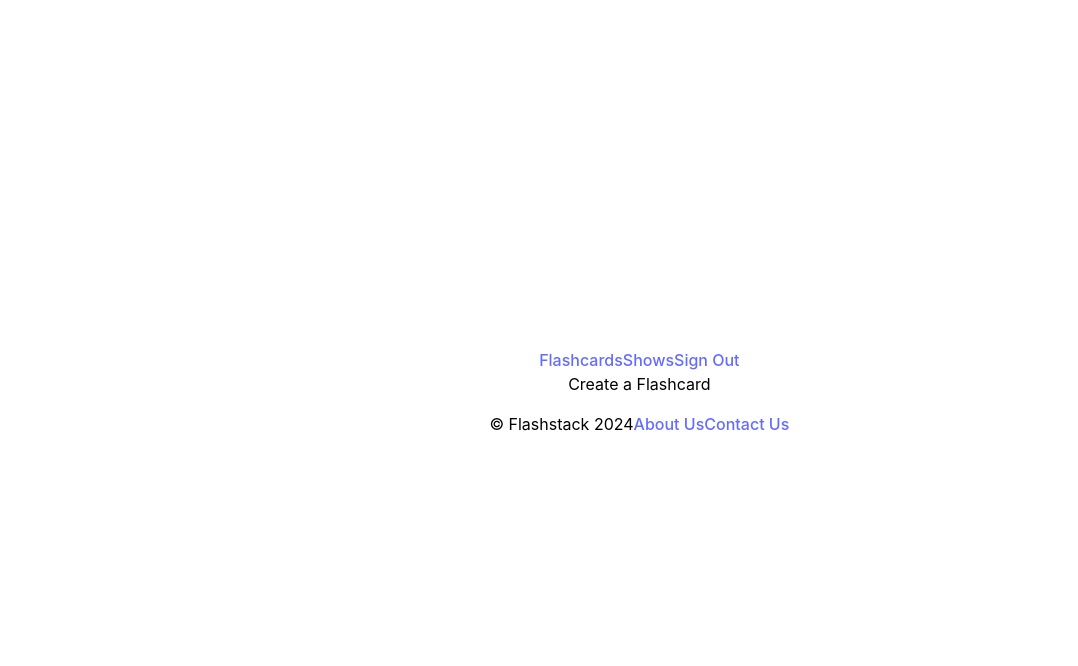
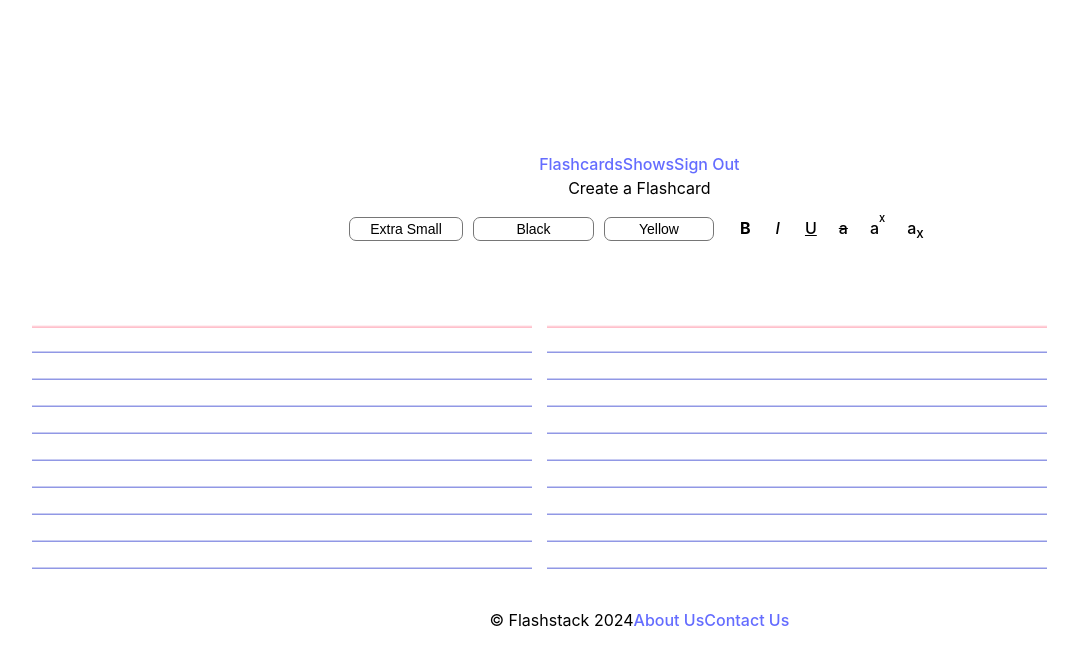
Before and after one commit to lottie-isobel/Flashstack, a React (Vite) app: page /newflashcard in a window 1280 px wide. Shown: the top 666 px of the page, without its empty margins (0-1078 px from the left). Built offline with nearby package versions, Linux system fonts and the light colour scheme.

Commit message:
add styling control and card components and add them to the create note/flashcard pages.

```diff
--- a/src/App.css
+++ b/src/App.css
@@ -11,3 +11,85 @@
 #copyright {
     display: inline-block;
 }
+
+/* Styling for card */
+.card{
+    font-family: 'Indie Flower', cursive;
+    background-color: white;
+    background: repeating-linear-gradient(white, white 25px, #9198e5 26px, #9198e5 27px);
+    background-position-y: 34px;
+    height: 300px;
+    width: 500px;
+    padding: 0;
+    margin-top: 50px;
+    margin-right: 15px;
+    color: black;
+    }
+
+    .card header {
+    background: linear-gradient(white, white 33px, pink 35px, pink 36px);
+    height: 36px;
+    text-decoration: su;
+    }
+
+    .card-title {
+    position: relative;
+    left: 10px;
+    top: -1.5px;
+    font-size: 30px;
+    font-weight: bold;
+    }
+
+    .card-text {
+    position: relative;
+    top: 30px;
+    font-size: 18px;
+    margin: 0 20px;
+    line-height: 27px;
+    padding: 0;
+
+    }
+
+    /* Styling for text styles */
+
+    .btn {
+      padding: 3px 5px 3px 5px;
+      margin-left: 10px;
+      background: white;
+      color: black;
+    }
+
+    #italicBtn {
+      padding-left: 8px;
+      padding-right: 8px;
+    }
+
+    #superBtn {
+      padding-top: 0;
+      padding-bottom: 3px;
+    }
+
+    #subBtn {
+      padding-top: 3px;
+      padding-bottom: 0;
+    }
+
+    .dropdown {
+      display: inline-block;
+      margin-right: 10px;
+    }
+
+    .dropdown select {
+      appearance: none;
+      padding: 3px 5px 3px 5px;
+      font-size: 14px;
+      text-align: center;
+      border-radius: 7px;
+      background-color: white;
+      color: black;
+      cursor: pointer;
+    }
+
+    .dropdown select option {
+      padding: 3px 5px 3px 5px;
+    }
--- /dev/null
+++ b/src/components/Card/index.jsx
@@ -0,0 +1,41 @@
+import React, { useState, useRef, useEffect } from 'react';
+
+export default function Card() {
+
+    const [title, setTitle] = useState('');
+    const [text, setText] = useState('');
+    const [initialTitle, setInitialTitle] = useState('');
+    const [initialText, setInitialText] = useState('');
+    const titleRef = useRef(null);
+    const textRef = useRef(null);
+
+    /* To prevent the input text from changing when applying styling or modifying the content */
+    useEffect(() => {
+      setInitialTitle(titleRef.current.innerText);
+      setInitialText(textRef.current.innerText);
+    }, []);
+
+    /* To handle changes in the inputs */
+    const handleTitleChange = () => {
+      setTitle(titleRef.current.innerText);
+    };
+
+    const handleTextChange = () => {
+      setText(textRef.current.innerText);
+    };
+
+  return (
+    <>
+      <div className="card">
+        <header>
+          <span className="card-title" ref={titleRef} contentEditable onInput={handleTitleChange} suppressContentEditableWarning={true}>
+            {initialTitle}
+          </span>
+        </header>
+        <p className="card-text" ref={textRef} contentEditable onInput={handleTextChange} suppressContentEditableWarning={true}>
+          {initialText}
+        </p>
+      </div>
+    </>
+  )
+}
--- /dev/null
+++ b/src/components/StylingControls/index.jsx
@@ -0,0 +1,201 @@
+import React, { useState, useRef, useEffect } from 'react';
+
+export default function StylingControls() {
+
+    const [isSuper, setIsSuper] = useState(false);
+    const [isSub, setIsSub] = useState(false);
+
+      /* The style controls */
+  const handleFontSizeChange = (e) => {
+    const fontSize = e.target.value;
+    document.execCommand('styleWithCSS', false, true);
+    document.execCommand('fontSize', false, fontSize);
+  };
+
+  const handleFontColorChange = (e) => {
+    const color = e.target.value;
+    document.execCommand('foreColor', false, color);
+  };
+
+  const handlehighlightChange = (e) => {
+    const highlight = e.target.value;
+    document.execCommand('hiliteColor', false, highlight);
+  };
+
+  const toggleBold = () => {
+    document.execCommand('bold', false, null);
+  };
+
+  const toggleItalic = () => {
+    document.execCommand('italic', false, null);
+  };
+
+  const toggleUnderline = () => {
+    document.execCommand('underline', false, null);
+  };
+
+  const toggleStrikethrough = () => {
+    document.execCommand('strikeThrough', false, null);
+  };
+
+  const toggleSuperscript = () => {
+    console.log("button:" + isSuper)
+    console.log("triggered")
+    const selection = window.getSelection();
+    console.log("if statement not covered yet")
+    if (!selection.isCollapsed) {
+      const range = selection.getRangeAt(0);
+
+      if (isSuper === true) {
+        removeSuperscript();
+      } else {
+        applySuperscript();
+      }
+    }
+  };
+
+  const applySuperscript = () => {
+    const selection = window.getSelection();
+    if (!selection.isCollapsed) {
+      const range = selection.getRangeAt(0);
+
+      const span = document.createElement('span');
+      span.style.fontSize = '13px';
+      span.style.verticalAlign = 'super';
+
+      range.surroundContents(span);
+
+      selection.removeAllRanges();
+
+      let commonAncestor = range.commonAncestorContainer;
+      while (commonAncestor && commonAncestor.nodeType !== 1) {
+        commonAncestor = commonAncestor.parentNode;
+      }
+
+      if (commonAncestor) {
+        commonAncestor.style.top = '26px';
+      }
+    }
+    setIsSuper(!isSuper);
+    console.log("applied:" + isSuper);
+  };
+
+  const removeSuperscript = () => {
+    const selection = window.getSelection();
+    if (!selection.isCollapsed) {
+      const range = selection.getRangeAt(0);
+
+      const supSpan = range.commonAncestorContainer.parentNode;
+      if (supSpan.tagName === 'SPAN' && supSpan.style.verticalAlign === 'super') {
+        const parentNode = supSpan.parentNode;
+
+        while (supSpan.firstChild) {
+          parentNode.insertBefore(supSpan.firstChild, supSpan);
+        }
+
+        parentNode.removeChild(supSpan);
+
+        const superscripts = parentNode.querySelectorAll('span[style*="vertical-align: super"]');
+
+        if (superscripts.length === 0 && parentNode.style.top) {
+          parentNode.style.top = '30px';
+        }
+      }
+    }
+    setIsSuper(!isSuper);
+    console.log("removed:" + isSuper);
+  };
+
+  const toggleSubscript = () => {
+    console.log("button:" + isSub)
+    console.log("triggered")
+    const selection = window.getSelection();
+    console.log("if statement not covered yet")
+    if (!selection.isCollapsed) {
+      const range = selection.getRangeAt(0);
+
+      if (isSub === true) {
+        removeSubscript();
+      } else {
+        applySubscript();
+      }
+    }
+  };
+
+  const applySubscript = () => {
+    const selection = window.getSelection();
+    const range = selection.getRangeAt(0);
+
+    const span = document.createElement('span');
+    span.style.fontSize = '13px';
+    span.style.verticalAlign = 'sub';
+
+    range.surroundContents(span);
+    selection.removeAllRanges();
+
+    setIsSub(!isSub);
+    console.log("applied:" + isSub);
+  };
+
+  const removeSubscript = () => {
+    const selection = window.getSelection();
+  if (!selection.isCollapsed) {
+    const range = selection.getRangeAt(0);
+
+    const subSpan = range.commonAncestorContainer.parentNode;
+    if (subSpan.tagName === 'SPAN' && subSpan.style.verticalAlign === 'sub') {
+      const parentNode = subSpan.parentNode;
+
+      while (subSpan.firstChild) {
+        parentNode.insertBefore(subSpan.firstChild, subSpan);
+      }
+
+      parentNode.removeChild(subSpan);
+    }
+  }
+  setIsSub(!isSub);
+  console.log("removed:" + isSub);
+  };
+
+  return (
+    <>
+      <div className="textStyles" style={{ marginTop: '10px' }}>
+        <div className="dropdown">
+          <select id="fontSizeDropdown" onChange={handleFontSizeChange}>
+            <option value="" disabled>Select Font Size</option>
+            <option value="1">Extra Small</option>
+            <option value="3">Small</option>
+            <option value="4">Medium</option>
+            <option value="5">Large</option>
+            <option value="6">Extra Large</option>
+          </select>
+        </div>
+        <div className="dropdown">
+          <select id="fontColorDropdown" onChange={handleFontColorChange}>
+            <option value="" disabled>Select Font Color</option>
+            <option value="black">Black</option>
+            <option value="blue">Blue</option>
+            <option value="red">Red</option>
+            <option value="green">Green</option>
+          </select>
+        </div>
+        <div className="dropdown">
+          <select id="highlighterDropdown" onChange={handlehighlightChange}>
+            <option value="" disabled>Select Highlight</option>
+            <option value="yellow">Yellow</option>
+            <option value="cyan">Cyan</option>
+            <option value="gray">Gray</option>
+            <option value="magenta">Magenta</option>
+            <option value="transparent">No Highlight</option>
+          </select>
+        </div>
+        <button className="btn" onClick={toggleBold} style={{ fontWeight: 'bold'}}>B</button>
+        <button className="btn" id="italicBtn" onClick={toggleItalic} style={{ fontStyle: 'italic' }}>I</button>
+        <button className="btn" onClick={toggleUnderline} style={{ textDecorationLine: 'underline'}}>U</button>
+        <button className="btn" onClick={toggleStrikethrough} style={{ textDecorationLine: 'line-through'}}>a</button>
+        <button className="btn" id="superBtn" onClick={toggleSuperscript}>a<sup><sup>x</sup></sup></button>
+        <button className="btn" id="subBtn" onClick={toggleSubscript}>a<sub>x</sub></button>
+      </div>
+    </>
+  )
+}
--- a/src/components/index.jsx
+++ b/src/components/index.jsx
@@ -1,2 +1,4 @@
 export { default as Header } from "./Header";
 export { default as Footer } from "./Footer";
+export { default as Card } from "./Card"
+export { default as StylingControls } from "./StylingControls"
--- a/src/pages/AllNotesPage/index.jsx
+++ b/src/pages/AllNotesPage/index.jsx
@@ -2,6 +2,8 @@ import React from 'react'
 
 export default function AllNotesPage() {
   return (
+    <>
     <div>All Notes</div>
+    </>
   )
 }
--- a/src/pages/CreateFlashcardPage/index.jsx
+++ b/src/pages/CreateFlashcardPage/index.jsx
@@ -1,7 +1,15 @@
 import React from 'react'
+import { StylingControls, Card } from '../../components'
 
 export default function CreateFlashcardPage() {
   return (
-    <div>Create a Flashcard</div>
+    <>
+      <div>Create a Flashcard</div>
+      <StylingControls />
+      <div style={{ display: 'flex' }}>
+          <Card />
+          <Card />
+      </div>
+    </>
   )
 }
--- a/src/pages/CreateNotePage/index.jsx
+++ b/src/pages/CreateNotePage/index.jsx
@@ -1,7 +1,12 @@
 import React from 'react'
+import { StylingControls, Card } from '../../components'
 
 export default function CreateNotePage() {
   return (
-    <div>Create a Note</div>
+    <>
+      <div>Create a Note</div>
+      <StylingControls />
+      <Card />
+    </>
   )
 }
```
